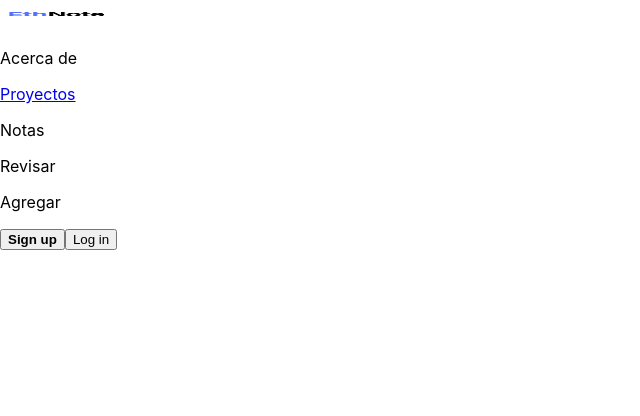
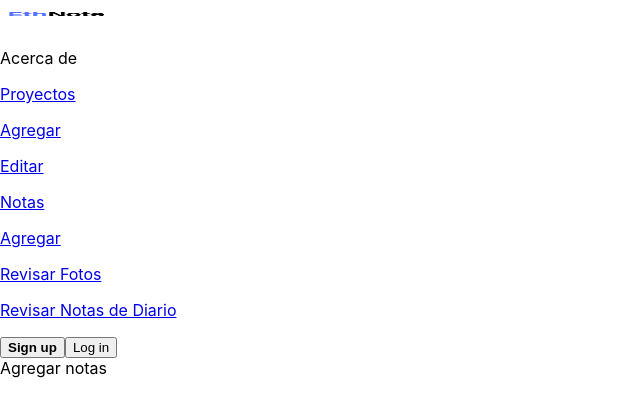
Before and after one commit to asanchezaguirre/EthNote-Front, a React (Create React App) app: page /addnotes in a window 1280 px wide. Shown: the top 416 px of the page, without its empty margins (0-640 px from the left). Built offline with nearby package versions, Linux system fonts and the light colour scheme.

Commit message:
Nuevas vistas

```diff
--- a/src/App.js
+++ b/src/App.js
@@ -6,7 +6,14 @@ import NavBar from './components/NavBar';
 import Home from './components/Home';
 import Login from './components/Login';
 import Signup from './components/Signup';
+
+import AddNotes from './components/AddNotes';
+import AddProject from './components/AddProject';
+import EditProject from './components/EditProject';
+import ListOfNotes from './components/ListOfNotes';
 import ListOfProjects from './components/ListOfProjects';
+import Photos from './components/Photos';
+import Text from './components/Text';
 
 
 import PrivateRoute from "./components/PrivateComponent";
@@ -24,6 +31,14 @@ class App extends Component {
           <Route exact path='/login' component={Login} />
           <Route exact path='/signup' component={Signup} />
           <PrivateRoute  path='/projects' component={ListOfProjects} />
+
+          <Route exact path='/addnotes' component={AddNotes} />
+          <Route exact path='/addproject' component={AddProject} />
+          <Route exact path='/editproject' component={EditProject} />
+          <Route exact path='/notes' component={ListOfNotes} />
+          <Route exact path='/photos' component={Photos} />
+          <Route exact path='/text' component={Text} />
+
         </Switch>
 
       </div>
--- /dev/null
+++ b/src/components/AddNotes.js
@@ -0,0 +1,14 @@
+import React, { Component } from 'react';
+
+
+class AddNotes extends Component {
+  render() {
+    return (
+      <div>
+      	Agregar notas
+      </div>
+    );
+  }
+}
+
+export default AddNotes;
--- /dev/null
+++ b/src/components/AddProject.js
@@ -0,0 +1,42 @@
+import React, { Component } from 'react';
+import latino from '../images/latino.jpg'
+
+
+class AddProject extends Component {
+  render() {
+    return (
+      <div>
+      	<div>
+          <img src={latino} is-3by1/>
+        </div>
+      	Agregar proyecto
+      	<div class="field">
+              <label class="label">Título</label>
+              <div class="control has-icons-left has-icons-right">
+                <input name="name" class="input is-success" type="text" placeholder="Text input" />
+                <span class="icon is-small is-left">
+                  <i class="fas fa-user"></i>
+                </span>
+                <span class="icon is-small is-right">
+                  <i class="fas fa-check"></i>
+                </span>
+              </div>
+        </div>
+        <div class="field">
+              <label class="label">Objetivo</label>
+              <div class="control has-icons-left has-icons-right">
+                <input name="name" class="input is-success" type="text" placeholder="Text input" />
+                <span class="icon is-small is-left">
+                  <i class="fas fa-user"></i>
+                </span>
+                <span class="icon is-small is-right">
+                  <i class="fas fa-check"></i>
+                </span>
+              </div>
+        </div>
+      </div>
+    );
+  }
+}
+
+export default AddProject;
--- /dev/null
+++ b/src/components/EditProject.js
@@ -0,0 +1,14 @@
+import React, { Component } from 'react';
+
+
+class EditProject extends Component {
+  render() {
+    return (
+      <div>
+      	Editar proyecto
+      </div>
+    );
+  }
+}
+
+export default EditProject;
--- /dev/null
+++ b/src/components/ListOfNotes.js
@@ -0,0 +1,14 @@
+import React, { Component } from 'react';
+
+
+class ListOfNotes extends Component {
+  render() {
+    return (
+      <div>
+      	Lista de notas
+      </div>
+    );
+  }
+}
+
+export default ListOfNotes;
--- a/src/components/ListOfProjects.js
+++ b/src/components/ListOfProjects.js
@@ -1,12 +1,35 @@
 import React, { Component } from 'react';
-
-import { Link } from 'react-router-dom';
+import metro from '../images/metro.jpg'
+import { Tile } from "react-bulma-components/full";
 
 class ListOfProjects extends Component {
   render() {
     return (
       <div>
+      	<div>
+          <img src={metro} is-3by1/>
+        </div>
       	Lista de proyectos
+
+    	<div class="tile is-vertical is-2">
+    		<div class="tile">
+		      	<div class="tile is-parent is-vertical">
+			        <article class="tile is-child notification is-dark">
+			          <p class="title">Titulo</p>
+			          <p class="subtitle">Objetivo</p>
+			          <p class="subtitle">Categorias</p>
+			        </article>
+		      	</div>
+
+		    </div>
+		</div>
+
+	  	<div>
+      		<button class="button is-link is-small">Agregar Proyecto</button>
+      	</div>
+      	<div>
+      		<button class="button is-link is-small">Borrar Proyecto</button>
+		</div>
       </div>
     );
   }
--- a/src/components/NavBar.js
+++ b/src/components/NavBar.js
@@ -21,12 +21,19 @@ class NavBar extends Component {
 		  <div id="navbarBasicExample" class="navbar-menu">
 		    <div class="navbar-start">
 		        <p class="navbar-item">Acerca de</p>
-		        <Link to='/projects'><p class="navbar-item">Proyectos</p></Link>
 		    <div class="navbar-item has-dropdown is-hoverable">
-		        <p class="navbar-link">Notas</p>
+		    	<p class="navbar-link"><Link to='/projects'>Proyectos</Link></p>
+		    	<div class="navbar-dropdown">
+		        	<p class="navbar-item"><Link to='/addproject'>Agregar</Link></p>
+					<p class="navbar-item"><Link to='/editproject'>Editar</Link></p>
+		        </div>
+		    </div>
+		    <div class="navbar-item has-dropdown is-hoverable">
+		        <p class="navbar-link"><Link to='/notes'>Notas</Link></p>
 		        <div class="navbar-dropdown">
-		        	<p class="navbar-item">Revisar</p>
-					<p class="navbar-item">Agregar</p>
+		        	<p class="navbar-item"><Link to='/addnotes'>Agregar</Link></p>
+					<p class="navbar-item"><Link to='/photos'>Revisar Fotos</Link></p>
+					<p class="navbar-item"><Link to='/text'>Revisar Notas de Diario</Link></p>
 		        </div>
 		    </div>
 		    </div>
--- /dev/null
+++ b/src/components/Photos.js
@@ -0,0 +1,14 @@
+import React, { Component } from 'react';
+
+
+class Photos extends Component {
+  render() {
+    return (
+      <div>
+      	Revisar fotos
+      </div>
+    );
+  }
+}
+
+export default Photos;
--- /dev/null
+++ b/src/components/Text.js
@@ -0,0 +1,14 @@
+import React, { Component } from 'react';
+
+
+class Text extends Component {
+  render() {
+    return (
+      <div>
+      	Consultar texto
+      </div>
+    );
+  }
+}
+
+export default Text;
```
